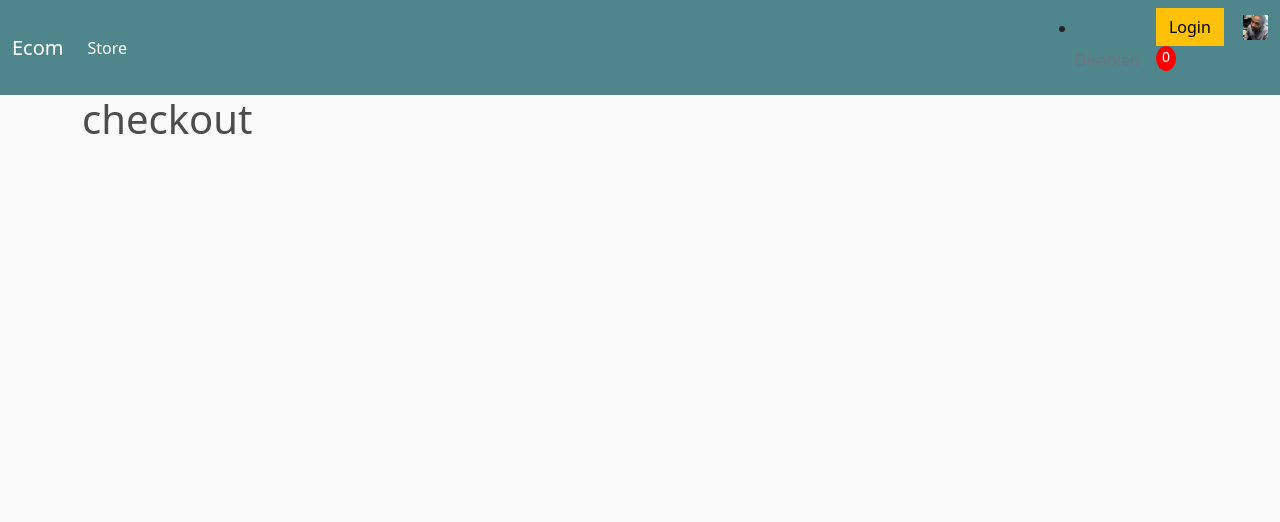
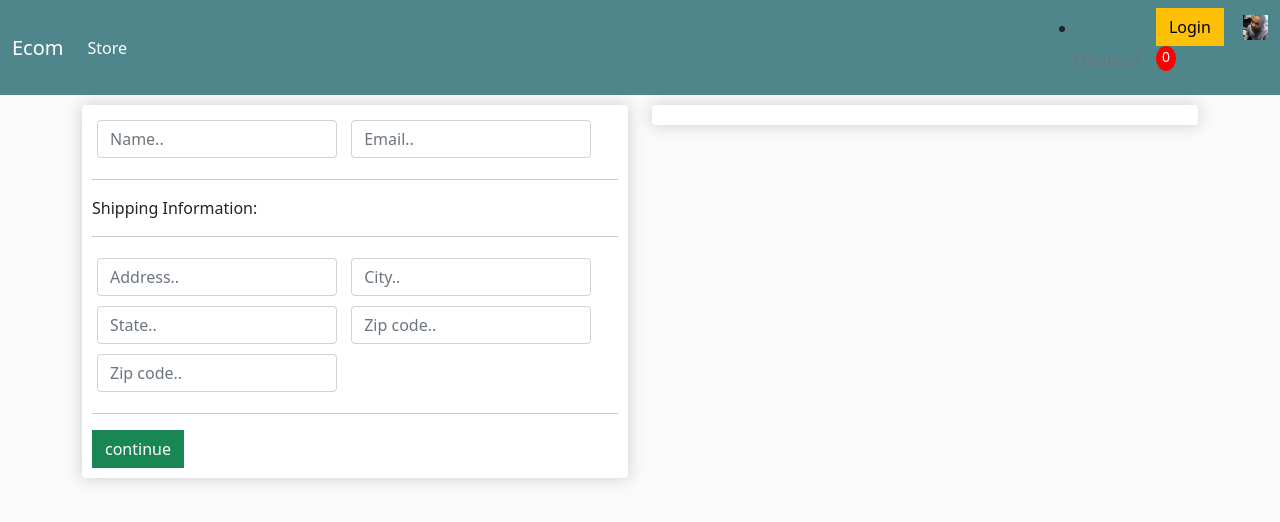
Before and after one commit to qqmakana/onlineshop, a Django app: page /checkout/ in a window 1280 px wide. Shown: the top 522 px of the page. Run offline with Django 3.2, Linux system fonts and the light colour scheme; some libraries are stand-ins or nearby versions.

Commit message:
i have added the html online  homepage, cart and checkout page

```diff
--- a/makanaonline/templates/checkout.html
+++ b/makanaonline/templates/checkout.html
@@ -6,9 +6,67 @@
 <html lang="en">
 <head>
 
-{%block content%}
+{% block content %}
 
- <h1> checkout </h1>
+ <div class = "row">
+    <div class = "col-lg-6" id  =  "form -wrapper" >
+        <div  class = "box-element">
+            <form id="form">
+                <div id = "user-info">
+                    <div class="form-field">
+                        <input required class="form-control" type="text" name="name" placeholder="Name..">
+                    </div>
+                    <div class="form-field">
+                        <input required class="form-control" type="email" name="email" placeholder="Email..">
+                    </div>
+
+                </div>
+                <div id = "shipping info" >
+                    <hr>
+						<p>Shipping Information:</p>
+						<hr>
+						<div class="form-field">
+							<input class="form-control" type="text" name="address" placeholder="Address..">
+						</div>
+						<div class="form-field">
+							<input class="form-control" type="text" name="city" placeholder="City..">
+						</div>
+						<div class="form-field">
+							<input class="form-control" type="text" name="state" placeholder="State..">
+						</div>
+						<div class="form-field">
+							<input class="form-control" type="text" name="zipcode" placeholder="Zip code..">
+						</div>
+						<div class="form-field">
+							<input class="form-control" type="text" name="country" placeholder="Zip code..">
+						</div>
+
+
+
+
+
+                </div>
+
+                <hr>
+                <input id = "form-button" class= "btn btn-success btn-block" type="submit" value="continue">
+            </form>
+
+
+        </div>
+
+    </div>
+
+    <div class = "col-lg-6" id  =  "form -wrapper" >
+        <div  class = "box-element">
+
+        </div>
+
+    </div>
+
+ </div>
+
+
+
 
 {%endblock%}
 
```
